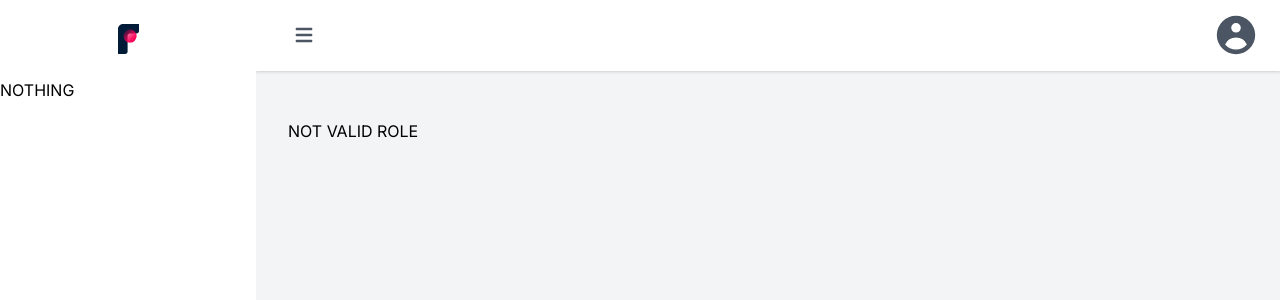
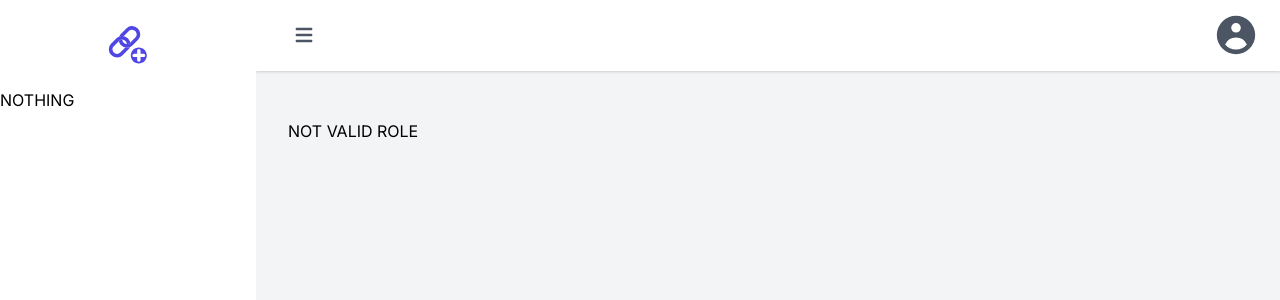
Before and after one commit to PrimaryCareDev/PrimaryCareBlockchain, a React (Create React App) app in the folder frontend/: page /doctor in a window 1280 px wide. Shown: the top 300 px of the page. Built offline with nearby package versions, Linux system fonts and the light colour scheme; no server answers; the database is empty; sample sign-in values are in the browser's storage.

Commit message:
Added logo and logo hyperlinking

```diff
--- a/frontend/src/dashboard/layout.js
+++ b/frontend/src/dashboard/layout.js
@@ -12,13 +12,13 @@ const style = {
   main: `h-screen container mx-auto px-2 pb-36 pt-4 md:pb-8 lg:pt-8 lg:px-8`,
 };
 
-export default function DashboardLayout({ children }) {
+export default function DashboardLayout({ isValidRole, children }) {
   const { open } = useToggle();
   return (
     <div className={style.container}>
       <div className="flex items-start">
         <Overlay />
-        <SideNavigation mobilePosition="right" />
+        <SideNavigation isValidRole={isValidRole} mobilePosition="left" />
         <div
           className={`${style.mainContainer}
           ${open ? style.open : style.close}`}
--- a/frontend/src/dashboard/sidenavigation/SidenavItems.js
+++ b/frontend/src/dashboard/sidenavigation/SidenavItems.js
@@ -12,7 +12,7 @@ const style = {
 };
 
 
-const SidenavItems = () => {
+const SidenavItems = ({isValidRole}) => {
     const [loading, setLoading] = useState(true)
     const [navData, setNavData] = useState(null)
 
@@ -21,7 +21,7 @@ const SidenavItems = () => {
 
     useEffect(() => {
 
-        if (userData) {
+        if (userData && isValidRole) {
             switch (userData.role) {
                 case userType.DOCTOR:
                     setNavData(doctorNav)
@@ -36,7 +36,7 @@ const SidenavItems = () => {
             setNavData(null)
         }
 
-    }, [userData]);
+    }, [isValidRole]);
 
     return (
         <>
--- a/frontend/src/dashboard/sidenavigation/header.js
+++ b/frontend/src/dashboard/sidenavigation/header.js
@@ -1,47 +1,53 @@
+import logo from "../../healthlink_logo.svg"
+import {Link} from "react-router-dom";
+
 export default function SidenavHeader() {
-  return (
-    <div className="bg-white flex items-center justify-center pt-6 sticky top-0 pb-6 z-10">
-      <svg
-        width="35"
-        height="30"
-        viewBox="0 0 256 366"
-        version="1.1"
-        preserveAspectRatio="xMidYMid"
-      >
-        <defs>
-          <linearGradient
-            x1="12.5189534%"
-            y1="85.2128611%"
-            x2="88.2282959%"
-            y2="10.0225497%"
-            id="linearGradient-1"
-          >
-            <stop stopColor="#FF0057" stopOpacity="0.16" offset="0%" />
-            <stop stopColor="#FF0057" offset="86.1354%" />
-          </linearGradient>
-        </defs>
-        <g>
-          <path
-            d="M0,60.8538006 C0,27.245261 27.245304,0 60.8542121,0 L117.027019,0 L255.996549,0 L255.996549,86.5999776 C255.996549,103.404155 242.374096,117.027222 225.569919,117.027222 L145.80812,117.027222 C130.003299,117.277829 117.242615,130.060011 117.027019,145.872817 L117.027019,335.28252 C117.027019,352.087312 103.404567,365.709764 86.5997749,365.709764 L0,365.709764 L0,117.027222 L0,60.8538006 Z"
-            fill="#001B38"
-          />
-          <circle
-            fill="url(#linearGradient-1)"
-            transform="translate(147.013244, 147.014675) rotate(90.000000) translate(-147.013244, -147.014675) "
-            cx="147.013244"
-            cy="147.014675"
-            r="78.9933938"
-          />
-          <circle
-            fill="url(#linearGradient-1)"
-            opacity="0.5"
-            transform="translate(147.013244, 147.014675) rotate(90.000000) translate(-147.013244, -147.014675) "
-            cx="147.013244"
-            cy="147.014675"
-            r="78.9933938"
-          />
-        </g>
-      </svg>
-    </div>
-  );
+    return (
+        <div className="bg-white flex items-center justify-center pt-6 sticky top-0 pb-6 z-10">
+            <Link to="/">
+                <img src={logo} className="h-10 w-10" alt="logo" />
+            </Link>
+            {/*<svg*/}
+            {/*  width="35"*/}
+            {/*  height="30"*/}
+            {/*  viewBox="0 0 256 366"*/}
+            {/*  version="1.1"*/}
+            {/*  preserveAspectRatio="xMidYMid"*/}
+            {/*>*/}
+            {/*  <defs>*/}
+            {/*    <linearGradient*/}
+            {/*      x1="12.5189534%"*/}
+            {/*      y1="85.2128611%"*/}
+            {/*      x2="88.2282959%"*/}
+            {/*      y2="10.0225497%"*/}
+            {/*      id="linearGradient-1"*/}
+            {/*    >*/}
+            {/*      <stop stopColor="#FF0057" stopOpacity="0.16" offset="0%" />*/}
+            {/*      <stop stopColor="#FF0057" offset="86.1354%" />*/}
+            {/*    </linearGradient>*/}
+            {/*  </defs>*/}
+            {/*  <g>*/}
+            {/*    <path*/}
+            {/*      d="M0,60.8538006 C0,27.245261 27.245304,0 60.8542121,0 L117.027019,0 L255.996549,0 L255.996549,86.5999776 C255.996549,103.404155 242.374096,117.027222 225.569919,117.027222 L145.80812,117.027222 C130.003299,117.277829 117.242615,130.060011 117.027019,145.872817 L117.027019,335.28252 C117.027019,352.087312 103.404567,365.709764 86.5997749,365.709764 L0,365.709764 L0,117.027222 L0,60.8538006 Z"*/}
+            {/*      fill="#001B38"*/}
+            {/*    />*/}
+            {/*    <circle*/}
+            {/*      fill="url(#linearGradient-1)"*/}
+            {/*      transform="translate(147.013244, 147.014675) rotate(90.000000) translate(-147.013244, -147.014675) "*/}
+            {/*      cx="147.013244"*/}
+            {/*      cy="147.014675"*/}
+            {/*      r="78.9933938"*/}
+            {/*    />*/}
+            {/*    <circle*/}
+            {/*      fill="url(#linearGradient-1)"*/}
+            {/*      opacity="0.5"*/}
+            {/*      transform="translate(147.013244, 147.014675) rotate(90.000000) translate(-147.013244, -147.014675) "*/}
+            {/*      cx="147.013244"*/}
+            {/*      cy="147.014675"*/}
+            {/*      r="78.9933938"*/}
+            {/*    />*/}
+            {/*  </g>*/}
+            {/*</svg>*/}
+        </div>
+    );
 }
--- a/frontend/src/dashboard/sidenavigation/index.js
+++ b/frontend/src/dashboard/sidenavigation/index.js
@@ -14,7 +14,7 @@ const style = {
   default: `bg-white h-screen overflow-y-auto top-0 lg:relative`,
 };
 
-export default function SideNavigation({ mobilePosition }) {
+export default function SideNavigation({ isValidRole, mobilePosition }) {
   const { open, ref } = useToggle();
   return (
     <aside
@@ -24,7 +24,7 @@ export default function SideNavigation({ mobilePosition }) {
     >
       <div className={style.container}>
         <SidenavHeader />
-        <SidenavItems />
+        <SidenavItems isValidRole={isValidRole} />
       </div>
     </aside>
   );
--- a/frontend/src/pages/Admin.js
+++ b/frontend/src/pages/Admin.js
@@ -41,12 +41,18 @@ const Admin = () => {
         if (!userData) {
             getAdminDetails()
         } else {
+            if (userData.role === userType.ADMIN) {
+                setIsValidRole(true)
+            }
+            else {
+                setIsValidRole(false)
+            }
             setLoading(false)
         }
     }, []);
 
     return (
-        <DashboardLayout>
+        <DashboardLayout isValidRole={isValidRole}>
             {loading
             ?
             <LoadingDots/>
--- a/frontend/src/pages/Doctor.js
+++ b/frontend/src/pages/Doctor.js
@@ -45,7 +45,7 @@ const Doctor = () => {
     }, []);
 
     return (
-        <DashboardLayout>
+        <DashboardLayout isValidRole={isValidRole}>
             {loading
             ?
             <LoadingDots/>
--- a/frontend/src/pages/HomePage.js
+++ b/frontend/src/pages/HomePage.js
@@ -4,6 +4,8 @@ import { Popover, Transition } from '@headlessui/react'
 import { MenuIcon, XIcon } from '@heroicons/react/outline'
 import '../index.css';
 import { Link } from 'react-router-dom';
+import logo from '../healthlink_logo.svg';
+
 
 const navigation = [
     { name: 'Product', href: '#' },
@@ -34,10 +36,12 @@ const HomePage = () => {
                                     <div className="flex items-center justify-between w-full md:w-auto">
                                         <a href="#">
                                             <span className="sr-only">Workflow</span>
-                                            <img
-                                                className="h-8 w-auto sm:h-10"
-                                                src="https://tailwindui.com/img/logos/workflow-mark-indigo-600.svg"
-                                            />
+                                            {/*<img*/}
+                                            {/*    className="h-8 w-auto sm:h-10"*/}
+                                            {/*    src="https://tailwindui.com/img/logos/workflow-mark-indigo-600.svg"*/}
+                                            {/*/>*/}
+                                            <img src={logo} className="h-8 w-auto sm:h-12 text-indigo-600" alt="logo" />
+
                                         </a>
                                         <div className="-mr-2 flex items-center md:hidden">
                                             <Popover.Button className="bg-white rounded-md p-2 inline-flex items-center justify-center text-gray-400 hover:text-gray-500 hover:bg-gray-100 focus:outline-none focus:ring-2 focus:ring-inset focus:ring-indigo-500">
@@ -48,11 +52,11 @@ const HomePage = () => {
                                     </div>
                                 </div>
                                 <div className="hidden md:block md:ml-10 md:pr-4 md:space-x-8">
-                                    {navigation.map((item) => (
-                                        <a key={item.name} href={item.href} className="font-medium text-gray-500 hover:text-gray-900">
-                                            {item.name}
-                                        </a>
-                                    ))}
+                                    {/*{navigation.map((item) => (*/}
+                                    {/*    <a key={item.name} href={item.href} className="font-medium text-gray-500 hover:text-gray-900">*/}
+                                    {/*        {item.name}*/}
+                                    {/*    </a>*/}
+                                    {/*))}*/}
                                     <Link to="/admin" className="font-medium text-indigo-600 hover:text-indigo-500">
                                         Admin
                                     </Link>
@@ -76,11 +80,12 @@ const HomePage = () => {
                                 <div className="rounded-lg shadow-md bg-white ring-1 ring-black ring-opacity-5 overflow-hidden">
                                     <div className="px-5 pt-4 flex items-center justify-between">
                                         <div>
-                                            <img
-                                                className="h-8 w-auto"
-                                                src="https://tailwindui.com/img/logos/workflow-mark-indigo-600.svg"
-                                                alt=""
-                                            />
+                                            {/*<img*/}
+                                            {/*    className="h-8 w-auto"*/}
+                                            {/*    src="https://tailwindui.com/img/logos/workflow-mark-indigo-600.svg"*/}
+                                            {/*    alt=""*/}
+                                            {/*/>*/}
+                                            <img src={logo} className="h-8 w-auto" alt="logo" />
                                         </div>
                                         <div className="-mr-2">
                                             <Popover.Button className="bg-white rounded-md p-2 inline-flex items-center justify-center text-gray-400 hover:text-gray-500 hover:bg-gray-100 focus:outline-none focus:ring-2 focus:ring-inset focus:ring-indigo-500">
@@ -115,7 +120,8 @@ const HomePage = () => {
                         <div className="sm:text-center lg:text-left">
                             <h1 className="text-4xl tracking-tight font-extrabold text-gray-900 sm:text-5xl md:text-6xl">
                                 <span className="block xl:inline">Welcome to</span>{' '}
-                                <span className="block text-indigo-600 xl:inline">Healthlink</span>
+                                 <span className="block text-indigo-600 flex items-center"><img src={logo} className="h-8 w-auto sm:h-12 inline mr-1" alt="logo" />HealthLink</span>
+
                             </h1>
                             <p className="mt-3 text-base text-gray-500 sm:mt-5 sm:text-lg sm:max-w-xl sm:mx-auto md:mt-5 md:text-xl lg:mx-0">
                                 Login as a Doctor or a Patient below
```
Also changed, not shown: frontend/src/healthlink_logo.svg (added).
